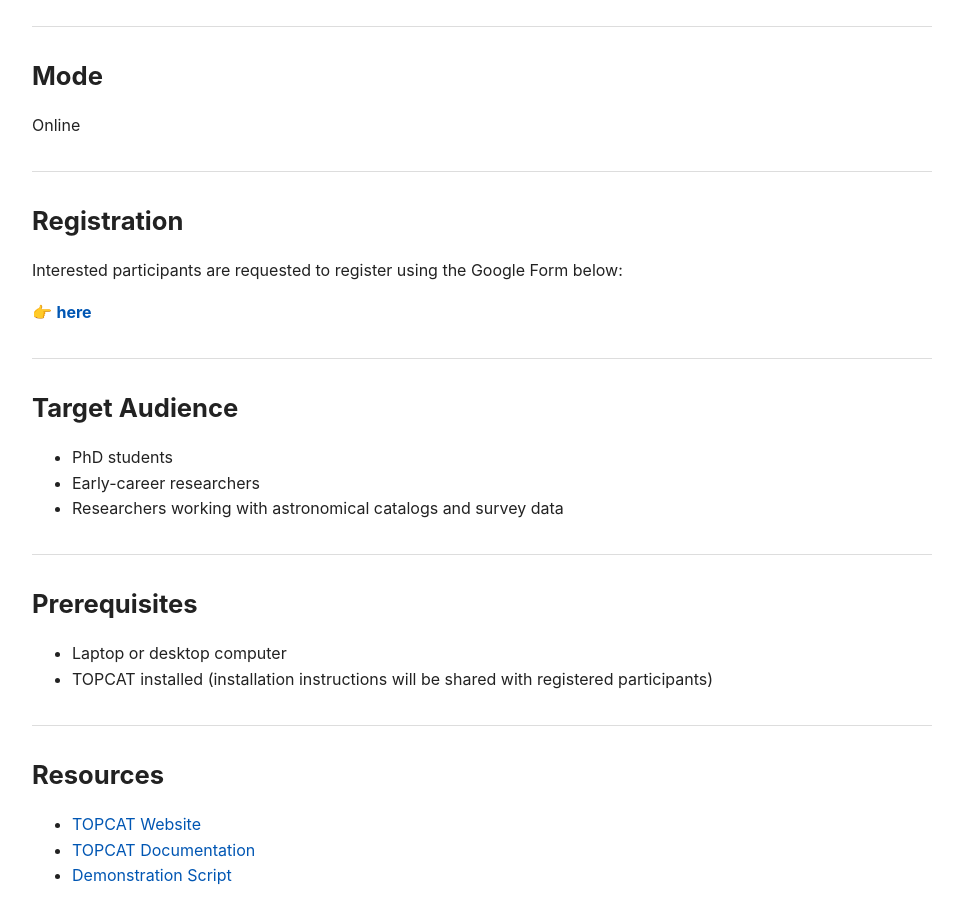
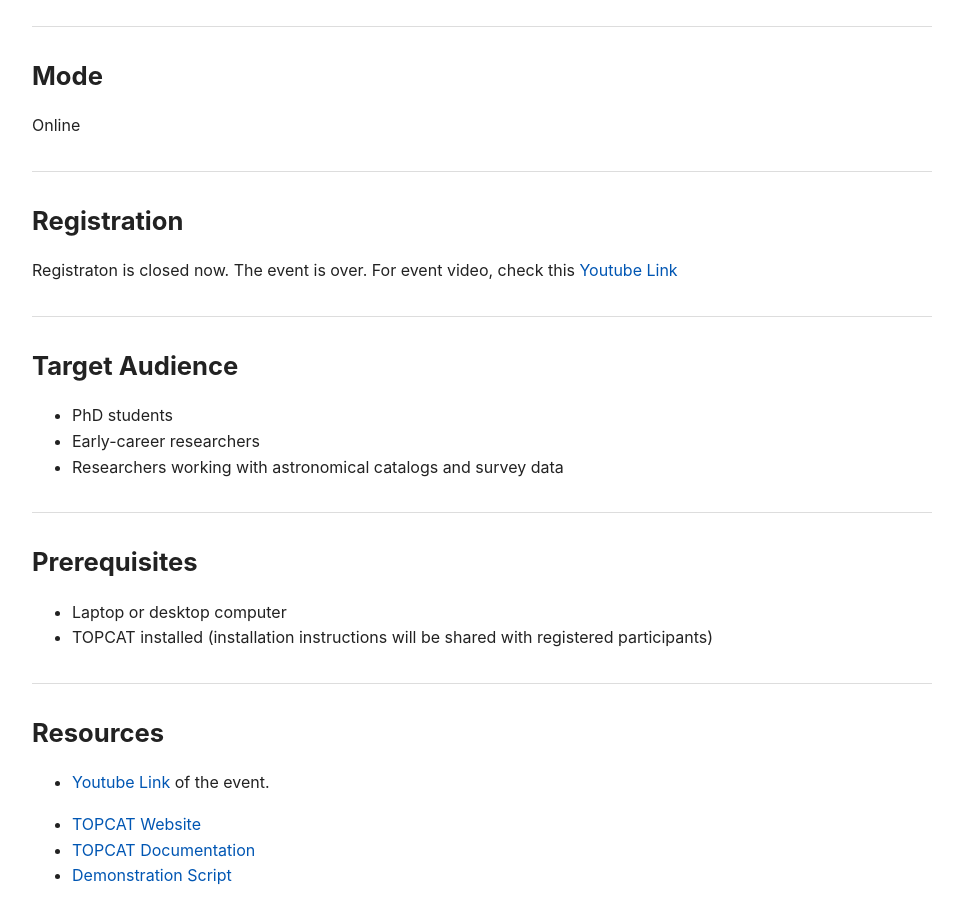
Before and after one commit to indianastronomers/indianastronomers.github.io, a Jekyll site: the page built from events/2026-01-15-workshop-topcat.md, in a window 1280 px wide and 900 px high, scrolled down 1489 px. Shown: the whole window, without its empty margins (158-1121 px from the left). Built offline with Jekyll 4.4.1, drawn with Linux system fonts in a browser that asks for light colours.

Commit message:
Revise workshop details and add YouTube link
Updated event details including registration status and added a YouTube link for the event video.

```diff
--- a/events/2026-01-15-workshop-topcat.md
+++ b/events/2026-01-15-workshop-topcat.md
@@ -29,6 +29,8 @@ University of Bristol, Developer of TOPCAT
 
 ## Bio
 
+<div style="text-align: justify;">
+
 Mark Taylor is the author of the TOPCAT application.
 His PhD and initial research were in computational condensed
 matter physics, but since late last century he has been working
@@ -38,10 +40,14 @@ international Virtual Observatory to define and implement
 protocols for access to distributed astronomy data.
 Most of this work has been done at the University of Bristol in the UK.
 
+</div>
 ---
 
 ## Abstract and Outline
 
+<div style="text-align: justify;">
+
+<p>
 Modern astronomical observations produce large amounts of data, much
 of it in the form of source catalogues and other tables.  TOPCAT is an
 interactive desktop application, developed over the last two decades,
@@ -52,7 +58,9 @@ scientific meaning of the observations rather than the mechanics of moving
 data around.  It has particular strengths in interactive exploration of
 large and small datasets and in providing access to external data via
 the Virtual Observatory.
+</p>
 
+<p>
 In the first part of the presentation I will describe the main aims and
 capabilities of the software.  In the second part I will run through some
 live demonstrations of using it for science analysis of data from the
@@ -60,7 +68,9 @@ Gaia source catalogue.  Participants can either just watch the demos or
 follow along as a hands-on exercise.  A detailed script describing how
 to reproduce the demonstrations is provided for use either at the time
 or for later reference.  There will be time for questions and discussion.
+</p>
 
+</div>
 ---
 
 ## Date & Time
@@ -78,9 +88,7 @@ Online
 
 ## Registration
 
-Interested participants are requested to register using the Google Form below:
-
-👉 **[here](https://forms.gle/EbMdxQ3LVrRVX2NZ6)**
+Registraton is closed now. The event is over. For event video, check this [Youtube Link](https://www.youtube.com/watch?v=KtC6_dGGfUc)
 
 ---
 
@@ -100,6 +108,7 @@ Interested participants are requested to register using the Google Form below:
 ---
 
 ## Resources
+- [Youtube Link](https://www.youtube.com/watch?v=KtC6_dGGfUc) of the event.
 
 - [TOPCAT Website](https://www.star.bris.ac.uk/mbt/topcat/)
 - [TOPCAT Documentation](https://www.star.bris.ac.uk/mbt/topcat/sun253/index.html)
```
